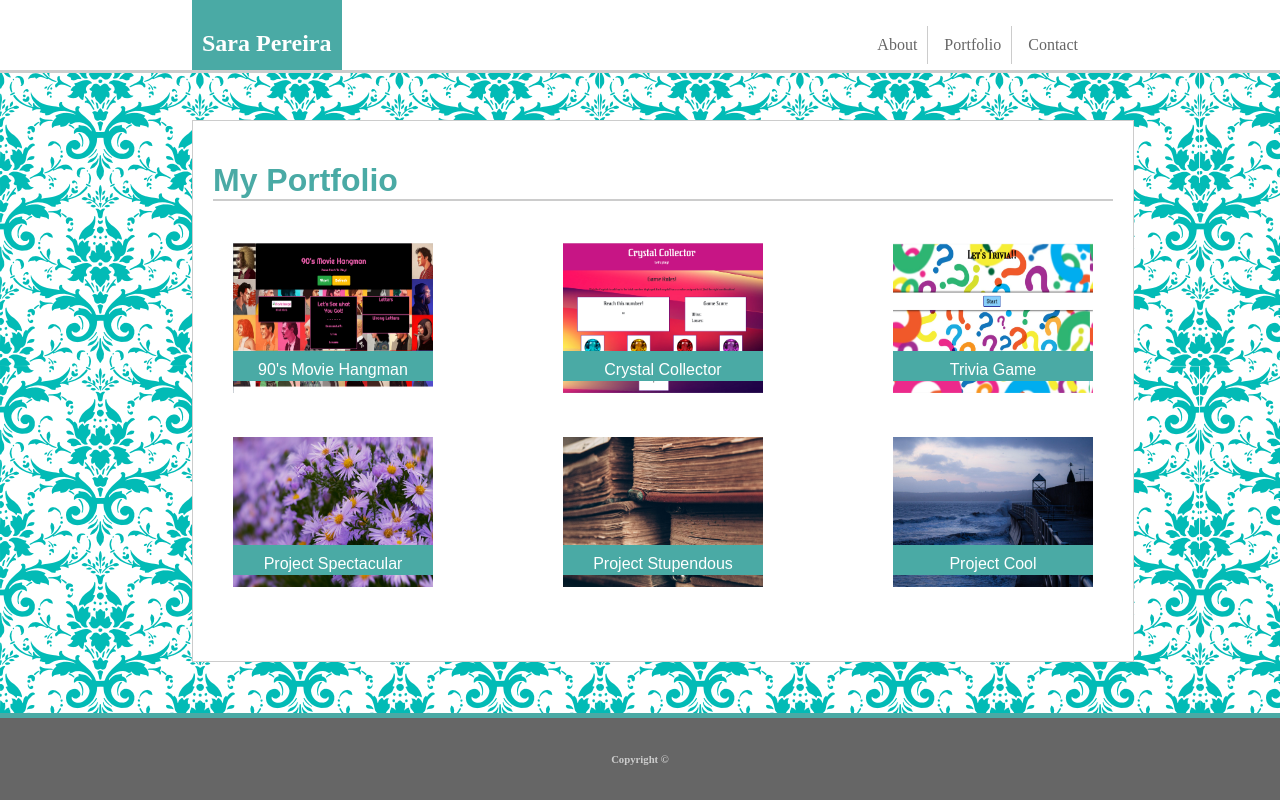
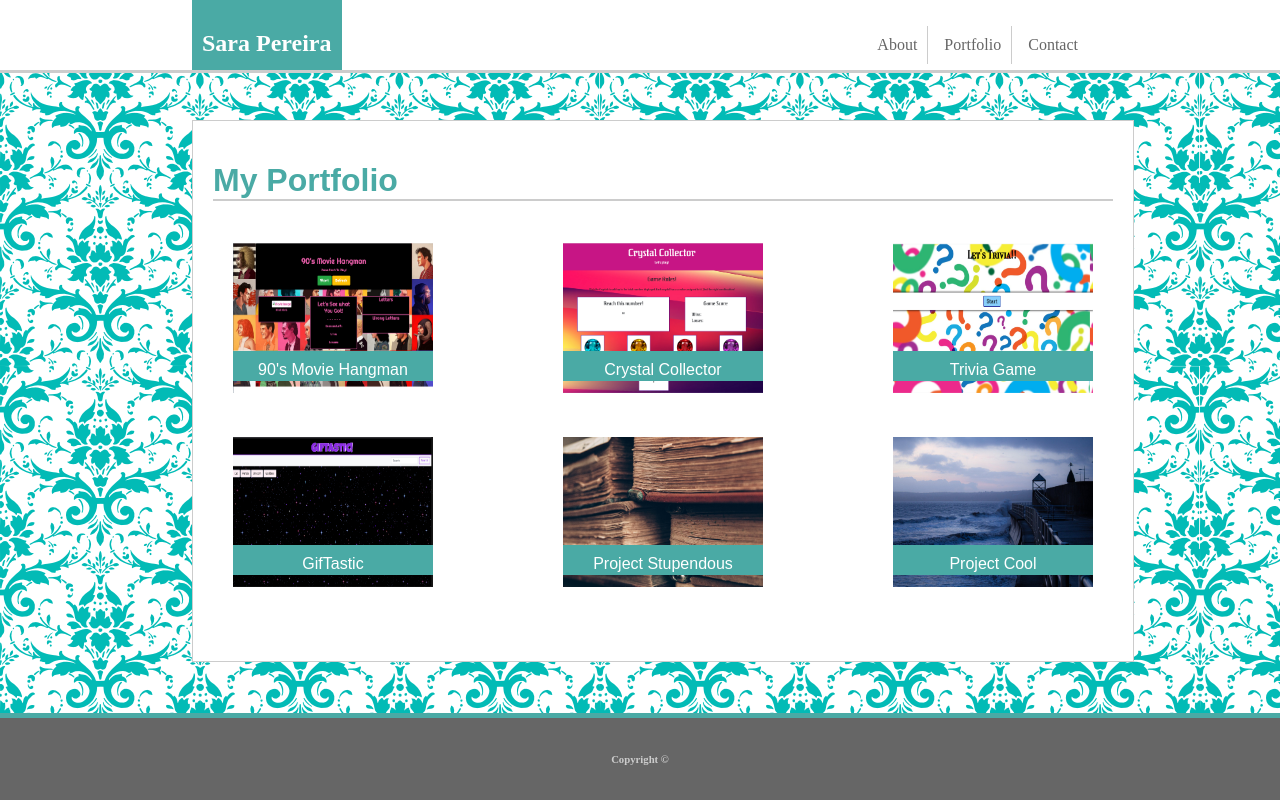
Before and after one commit to SaraNP-33/Basic-Portofolio, a plain HTML site: page portofolio.html in a window 1280 px wide. Drawn offline with Linux system fonts and the light colour scheme.

Commit message:
GifTastic added to Portfolio

```diff
--- a/portofolio.html
+++ b/portofolio.html
@@ -31,17 +31,17 @@
                  <img src= "assets/Images/crystal-collector.jpg" alt="Crystal Collector" width="200" height="150">
                  <div class="bottom-center">Crystal Collector</div>
              </a>
-             <div class="card" href="https://saranp-33.github.io/TriviaGame/">
-                <img src= "assets/Images/TriviaGame.png" alt="The Boat" width="200" height="150">
+             <a class="card" href="https://saranp-33.github.io/TriviaGame/">
+                <img src= "assets/Images/TriviaGame.png" alt="Trivia Game" width="200" height="150">
                 <div class="bottom-center">Trivia Game</div>
-            </div>
+            </a>
         </div>
 
         <div class="gallery1">
-            <div class="card">
-                <img src= "assets/Images/flowers-4549083_1280.jpg" alt="The Flowers" width="200" height="150">
-                <div class="bottom-center">Project Spectacular</div>
-            </div>
+            <a class="card" href="https://saranp-33.github.io/GifTastic/">
+                <img src= "assets/Images/Screen Shot 2020-03-11 at 9.54.20 PM.png" alt="GifTastic" width="200" height="150">
+                <div class="bottom-center">GifTastic</div>
+            </a>
             <div class="card">
                 <img src= "assets/Images/books-4812032_1280.jpg" alt="The Flowers" width="200" height="150">
                 <div class="bottom-center">Project Stupendous</div>
```
Also changed, not shown: assets/Images/Screen Shot 2020-03-11 at 9.54.20 PM.png (added).
